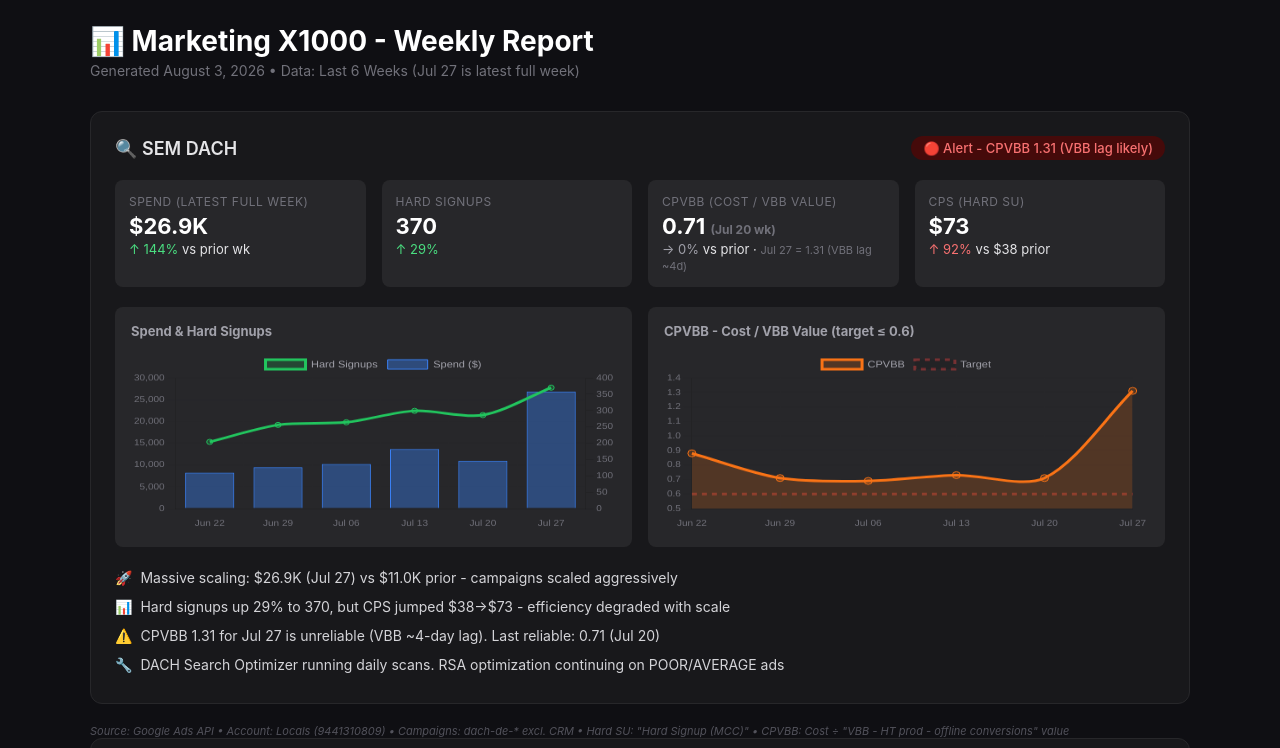
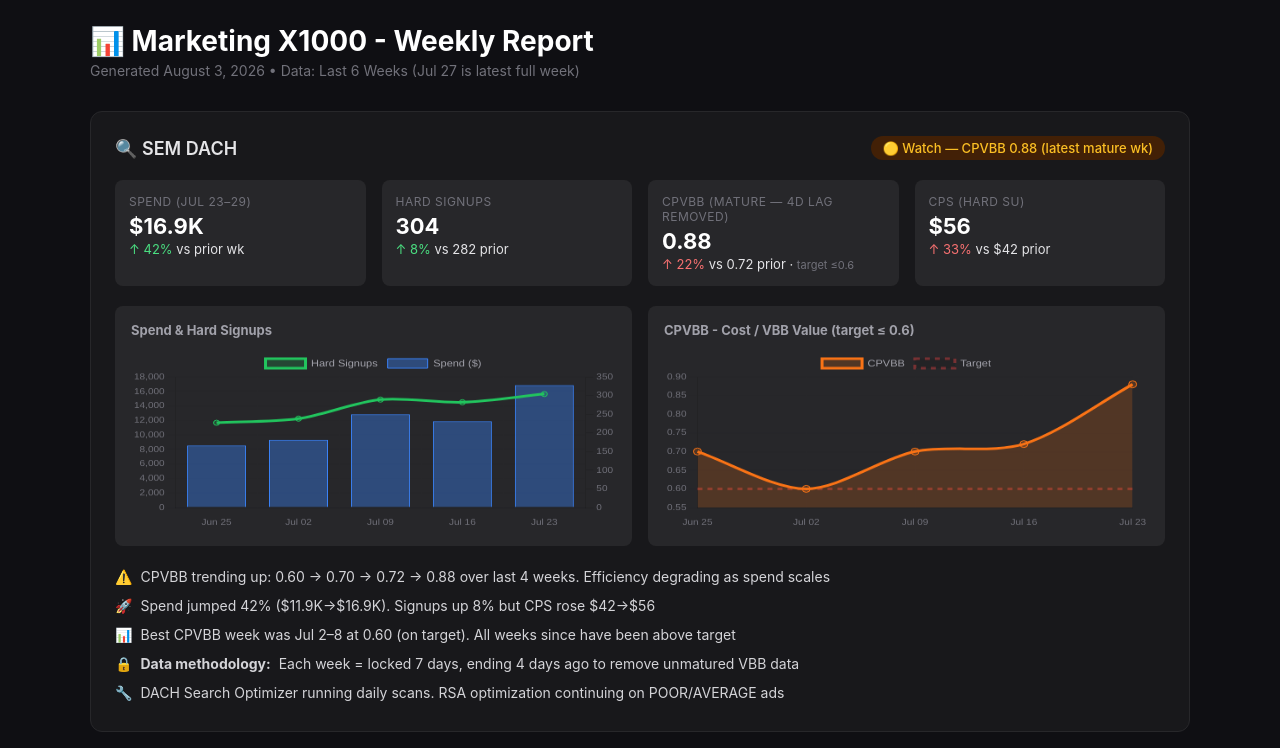
Before and after one commit to nymeria-ai/monday-agent-growth-report, a plain HTML site: page weekly-report.html in a window 1280 px wide. Shown: the top 748 px of the page. Drawn offline with nearby package versions, Linux system fonts and the light colour scheme.

Commit message:
SEM DACH: mature CPVBB windows — locked 7d, 4d VBB lag removed, 5 clean weeks

```diff
--- a/weekly-report.html
+++ b/weekly-report.html
@@ -67,35 +67,36 @@
   <div class="section">
     <div class="section-header">
       <span class="section-title">🔍 SEM DACH</span>
-      <span class="status-badge status-red">🔴 Alert - CPVBB 1.31 (VBB lag likely)</span>
+      <span class="status-badge status-yellow">🟡 Watch — CPVBB 0.88 (latest mature wk)</span>
     </div>
     <div class="metrics-grid">
       <div class="metric-card">
-        <div class="metric-label">Spend (Latest Full Week)</div>
-        <div class="metric-value">$26.9K</div>
-        <div class="metric-delta"><span class="delta-up">↑ 144%</span> vs prior wk</div>
+        <div class="metric-label">Spend (Jul 23–29)</div>
+        <div class="metric-value">$16.9K</div>
+        <div class="metric-delta"><span class="delta-up">↑ 42%</span> vs prior wk</div>
       </div>
       <div class="metric-card">
         <div class="metric-label">Hard Signups</div>
-        <div class="metric-value">370</div>
-        <div class="metric-delta"><span class="delta-up">↑ 29%</span></div>
+        <div class="metric-value">304</div>
+        <div class="metric-delta"><span class="delta-up">↑ 8%</span> vs 282 prior</div>
       </div>
       <div class="metric-card">
-        <div class="metric-label">CPVBB (Cost / VBB Value)</div>
-        <div class="metric-value">0.71 <span style="font-size:12px;color:#71717a">(Jul 20 wk)</span></div>
-        <div class="metric-delta"><span class="delta-neutral">→ 0%</span> vs prior · <span style="color:#71717a;font-size:11px">Jul 27 = 1.31 (VBB lag ~4d)</span></div>
+        <div class="metric-label">CPVBB (Mature — 4d lag removed)</div>
+        <div class="metric-value">0.88</div>
+        <div class="metric-delta"><span class="delta-down">↑ 22%</span> vs 0.72 prior · <span style="color:#71717a;font-size:11px">target ≤0.6</span></div>
       </div>
       <div class="metric-card">
         <div class="metric-label">CPS (Hard SU)</div>
-        <div class="metric-value">$73</div>
-        <div class="metric-delta"><span class="delta-down">↑ 92%</span> vs $38 prior</div>
+        <div class="metric-value">$56</div>
+        <div class="metric-delta"><span class="delta-down">↑ 33%</span> vs $42 prior</div>
       </div>
     </div>
     <div class="chart-row"><div class="chart-box"><h3>Spend & Hard Signups</h3><canvas id="semSpendChart"></canvas></div><div class="chart-box"><h3>CPVBB - Cost / VBB Value (target ≤ 0.6)</h3><canvas id="semCpvbbChart"></canvas></div></div>
     <ul class="bullets">
-      <li><span class="bullet-icon">🚀</span> Massive scaling: $26.9K (Jul 27) vs $11.0K prior - campaigns scaled aggressively</li>
-      <li><span class="bullet-icon">📊</span> Hard signups up 29% to 370, but CPS jumped $38→$73 - efficiency degraded with scale</li>
-      <li><span class="bullet-icon">⚠️</span> CPVBB 1.31 for Jul 27 is unreliable (VBB ~4-day lag). Last reliable: 0.71 (Jul 20)</li>
+      <li><span class="bullet-icon">⚠️</span> CPVBB trending up: 0.60 → 0.70 → 0.72 → 0.88 over last 4 weeks. Efficiency degrading as spend scales</li>
+      <li><span class="bullet-icon">🚀</span> Spend jumped 42% ($11.9K→$16.9K). Signups up 8% but CPS rose $42→$56</li>
+      <li><span class="bullet-icon">📊</span> Best CPVBB week was Jul 2–8 at 0.60 (on target). All weeks since have been above target</li>
+      <li><span class="bullet-icon">🔒</span> <strong>Data methodology:</strong> Each week = locked 7 days, ending 4 days ago to remove unmatured VBB data</li>
       <li><span class="bullet-icon">🔧</span> DACH Search Optimizer running daily scans. RSA optimization continuing on POOR/AVERAGE ads</li>
     </ul>
   </div>
@@ -255,7 +256,7 @@
       <div class="section-header">
         <span class="section-title">🏢 Company-Level Performance (90d Sample)</span>
       </div>
-      <p style="font-size: 13px; color: #a1a1aa; margin-bottom: 12px;">Via LinkedIn Company Intelligence API — which companies see, click, and convert on our ads:</p>
+      <p style="font-size: 13px; color: #a1a1aa; margin-bottom: 12px;">Via LinkedIn Company Intelligence API - which companies see, click, and convert on our ads:</p>
       <div style="overflow-x: auto;">
         <table style="width: 100%; border-collapse: collapse; font-size: 13px;">
           <thead>
@@ -339,9 +340,9 @@
       <p style="font-size: 12px; color: #71717a; margin-top: 12px;"><strong>Key insight:</strong> 82.3% of companies (823/1,000) produced zero conversions but consumed 72% of impressions. Professional communities (Pavilion, Chief, YPO) convert at 2-3x average. Staffing &amp; Recruiting is the #1 waste bucket (10% of reach, 13x less efficient than software).</p>
     </div>
     <ul class="bullets">
-      <li><span class="bullet-icon">✅</span> OAuth connected Jul 30 — scopes: r_ads, r_ads_reporting, rw_ads, r_organization_social</li>
+      <li><span class="bullet-icon">✅</span> OAuth connected Jul 30 - scopes: r_ads, r_ads_reporting, rw_ads, r_organization_social</li>
       <li><span class="bullet-icon">🔧</span> Full read/write access: campaign management, audience building, conversion tracking, and organization analytics</li>
-      <li><span class="bullet-icon">🚀</span> Ready for automated monitoring, reporting, and campaign management — same pattern as Google/Meta</li>
+      <li><span class="bullet-icon">🚀</span> Ready for automated monitoring, reporting, and campaign management - same pattern as Google/Meta</li>
     </ul>
   </div>
   <p class="data-source">Source: LinkedIn Marketing API v202502 + Company Intelligence API • Account: monday (urn:li:sponsoredAccount:507706187) • 90-day sample: 1,000 companies, 25M impressions</p>
@@ -596,14 +597,14 @@ function singleChart(id, labels, data, label, color, targetLine) {
   });
 }
 
-// SEM DACH
+// SEM DACH (mature weeks — locked 7d, 4d VBB lag removed)
 dualAxisChart('semSpendChart',
-  ["Jun 22", "Jun 29", "Jul 06", "Jul 13", "Jul 20", "Jul 27"],
-  [8252, 9485, 10232, 13669, 10993, 26877], 'Spend ($)', '#3b82f6',
-  [204, 256, 264, 299, 286, 370], 'Hard Signups', '#22c55e');
+  ["Jun 25", "Jul 02", "Jul 09", "Jul 16", "Jul 23"],
+  [8555, 9338, 12831, 11905, 16871], 'Spend ($)', '#3b82f6',
+  [227, 238, 289, 282, 304], 'Hard Signups', '#22c55e');
 singleChart('semCpvbbChart',
-  ["Jun 22", "Jun 29", "Jul 06", "Jul 13", "Jul 20", "Jul 27"],
-  [0.88, 0.71, 0.69, 0.73, 0.71, 1.31], 'CPVBB', '#f97316', 0.6);
+  ["Jun 25", "Jul 02", "Jul 09", "Jul 16", "Jul 23"],
+  [0.70, 0.60, 0.70, 0.72, 0.88], 'CPVBB', '#f97316', 0.6);
 
 // Meta DACH
 dualAxisChart('metaDachSpend',
```
